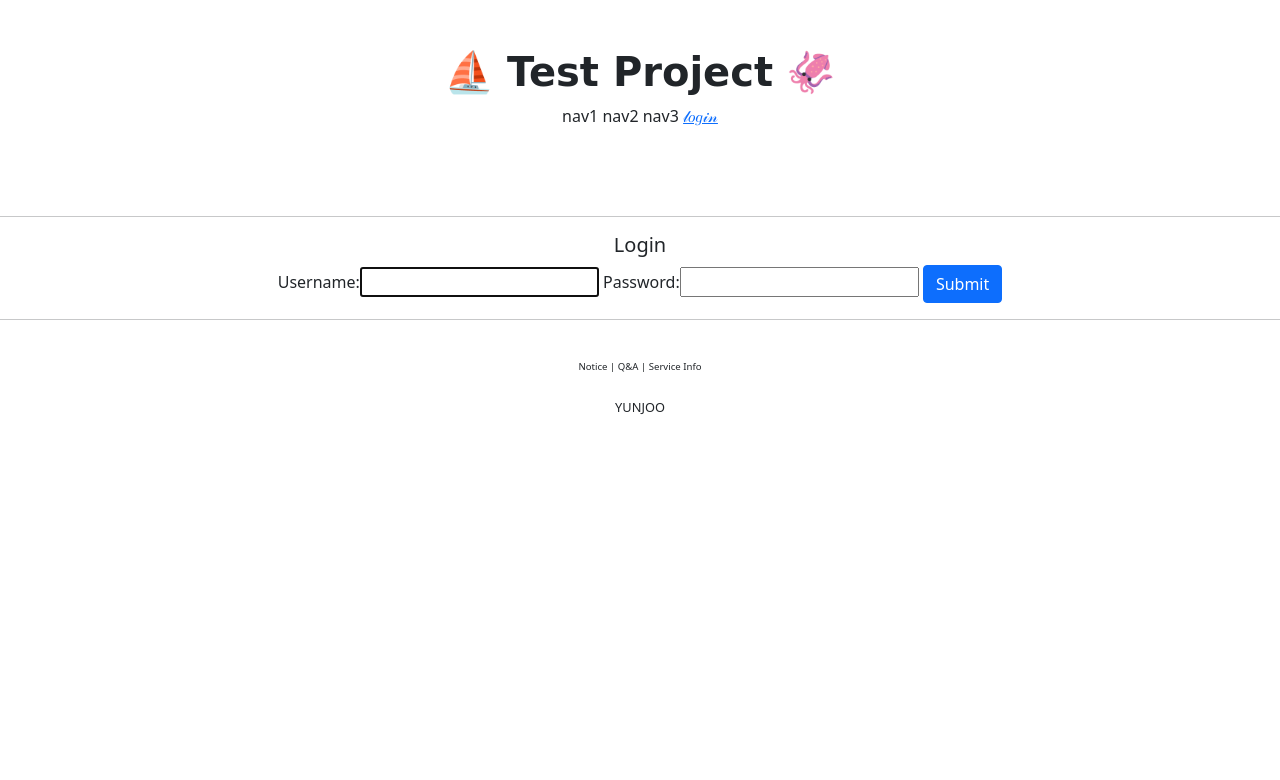
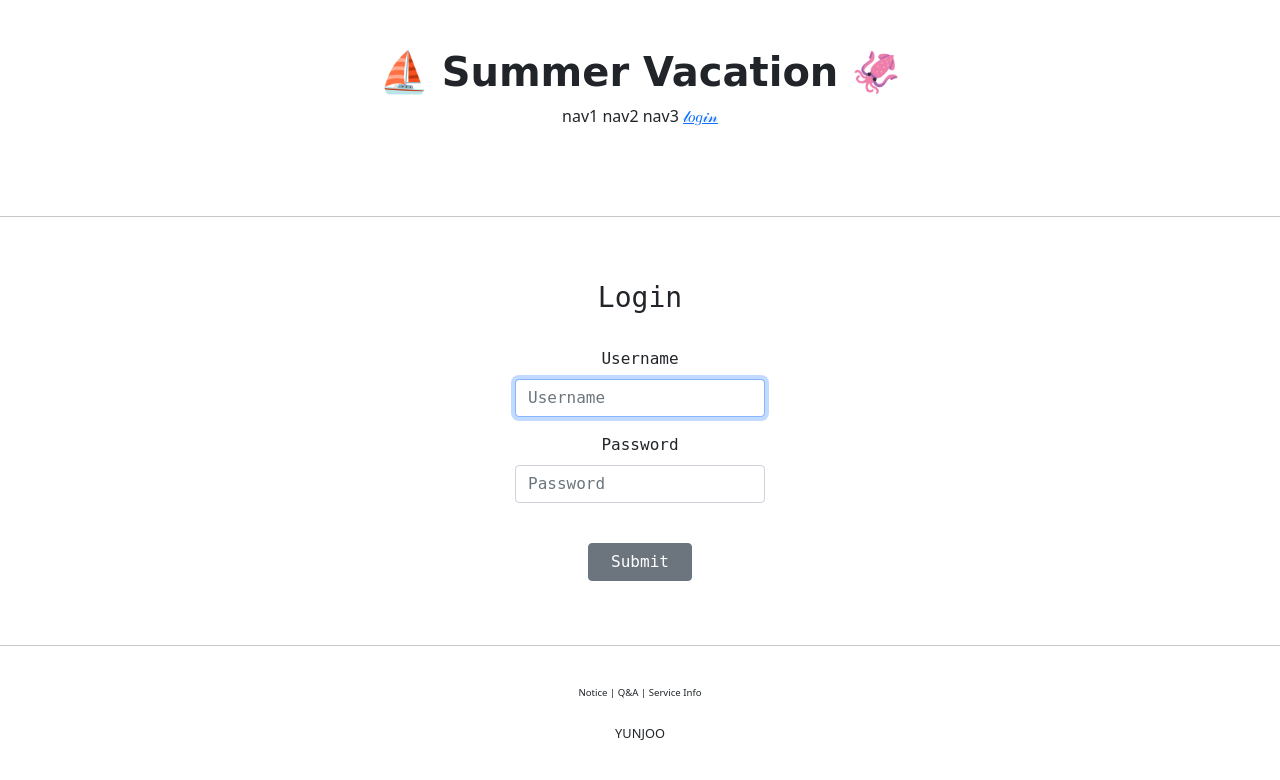
Before and after one commit to yunzzu/djust, a Django app: page /account/login/ in a window 1280 px wide. Shown: the top 780 px of the page. Run offline with Django 3.2, Linux system fonts and the light colour scheme; some libraries are stand-ins or nearby versions; some web fonts are replaced.

Commit message:
djust Django #23 commit

```diff
--- a/accountapp/templates/accountapp/login.html
+++ b/accountapp/templates/accountapp/login.html
@@ -1,17 +1,23 @@
 
 {% extends 'base.html' %}
+{% load bootstrap5 %}
 
 {% block content %}
 
-    <div class="sort_center">
-        <div>
-            <h5> Login </h5>
+    <div class="sort_center basic_font" style="max-width: 250px; margin: 4rem auto">
+        <div class="login_font2">
+            <h3>Login</h3>
         </div>
+        <br>
         <div>
             <form action="" method="post">
                 {% csrf_token %}
-                {{ form }}
-                <input type="submit" class="btn btn-primary">
+                <!--{{ form }}-->
+                {% bootstrap_form form %}
+                <br>
+                {% buttons %}
+                    <button type="submit" class="btn btn-secondary activate col-5">Submit</button>
+                {% endbuttons %}
             </form>
         </div>
     </div>
--- a/static/base.css
+++ b/static/base.css
@@ -2,7 +2,7 @@
     font-family: 'Tourney', cursive;
 }
 
-.content_font {
+.basic_font {
     font-family: 'Nanum Gothic Coding', monospace;
     /*font-family: 'Gothic A1', sans-serif;*/
 }
--- a/templates/head.html
+++ b/templates/head.html
@@ -12,13 +12,30 @@
     <link rel="preconnect" href="https://fonts.googleapis.com">
     <link rel="preconnect" href="https://fonts.gstatic.com" crossorigin>
     <link href="https://fonts.googleapis.com/css2?family=Tourney:ital@1&display=swap" rel="stylesheet">
+
     <link rel="preconnect" href="https://fonts.googleapis.com">
     <link rel="preconnect" href="https://fonts.gstatic.com" crossorigin>
     <link href="https://fonts.googleapis.com/css2?family=Nanum+Gothic+Coding&display=swap" rel="stylesheet">
+
+    <!--<link rel="preconnect" href="https://fonts.googleapis.com">
+    <link rel="preconnect" href="https://fonts.gstatic.com" crossorigin>
+    <link href="https://fonts.googleapis.com/css2?family=Encode+Sans+SC:wght@500&display=swap" rel="stylesheet">
+
     <link rel="preconnect" href="https://fonts.googleapis.com">
     <link rel="preconnect" href="https://fonts.gstatic.com" crossorigin>
-    <link href="https://fonts.googleapis.com/css2?family=Gothic+A1&display=swap" rel="stylesheet">
+    <link href="https://fonts.googleapis.com/css2?family=Bona+Nova&display=swap" rel="stylesheet">-->
 
     <!-- DEFAULT CSS LINK-->
     <link rel="stylesheet" type="text/css" href="{% static 'base.css' %}">
+
+    <!-- otf 폰트 파일들 적용
+    <style>
+        @font-face {
+            font-family:
+            src:
+            url();
+        }
+    </style>
+     -->
+
 </head>
--- a/templates/header.html
+++ b/templates/header.html
@@ -1,7 +1,7 @@
 
 <div class="sort_center" style="margin: 3rem 0;">
     <div>
-        <h1 class="logo_font">⛵ <b>Test Project</b> 🦑</h1>
+        <h1 class="logo_font">⛵ <b>Summer Vacation</b> 🦑</h1>
     </div>
     <div>
         <span>nav1</span>
--- a/testproject/settings.py
+++ b/testproject/settings.py
@@ -52,6 +52,7 @@ INSTALLED_APPS = [
     'django.contrib.messages',
     'django.contrib.staticfiles',
     'accountapp',
+    "bootstrap5",
 ]
 
 MIDDLEWARE = [
```
Also changed, not shown: accountapp/templates/accountapp/create.html (+5 -3 lines).
